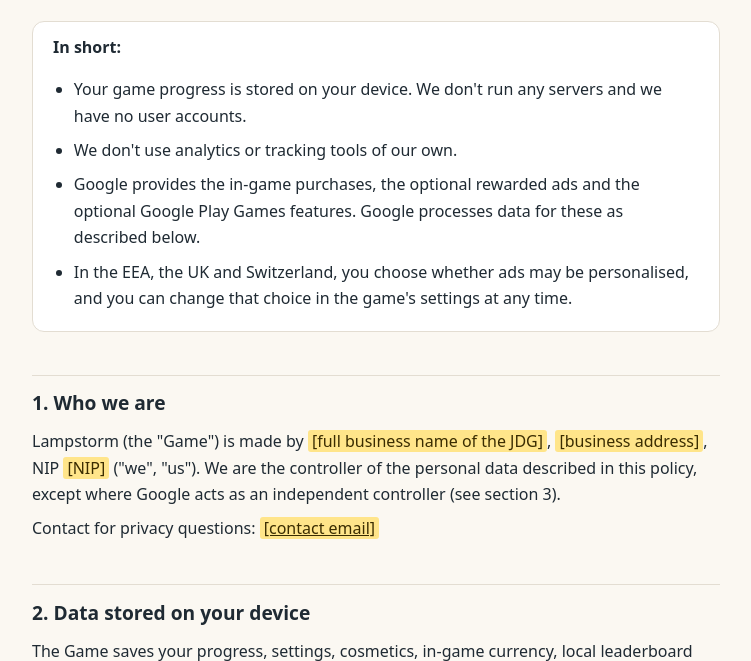
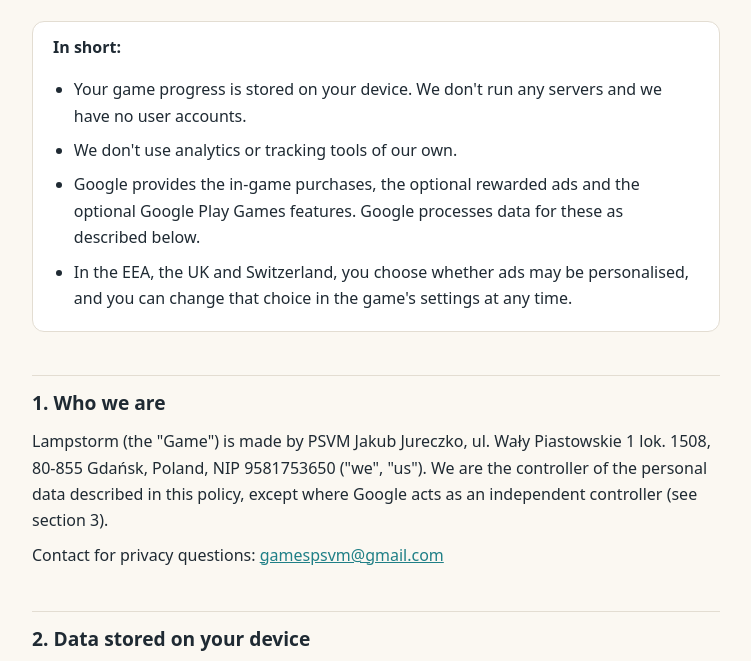
Before and after one commit to ygaros/lampstorm, a plain HTML site: page privacy.html in a window 1280 px wide. Shown: the part 112-773 px from the top of the page, without its empty margins (264-1015 px from the left). Drawn offline with Linux system fonts and the light colour scheme.

Commit message:
Privacy policy: business details
Co-Authored-By: Claude Opus 5.5 <noreply@anthropic.com>

```diff
--- a/privacy.html
+++ b/privacy.html
@@ -52,10 +52,10 @@
 </div>
 
 <h2>1. Who we are</h2>
-<p>Lampstorm (the "Game") is made by <span class="fill">[full business name of the JDG]</span>,
-<span class="fill">[business address]</span>, NIP <span class="fill">[NIP]</span> ("we", "us").
+<p>Lampstorm (the "Game") is made by PSVM Jakub Jureczko,
+ul. Wały Piastowskie 1 lok. 1508, 80-855 Gdańsk, Poland, NIP 9581753650 ("we", "us").
 We are the controller of the personal data described in this policy, except where Google acts as an independent controller (see section 3).</p>
-<p>Contact for privacy questions: <a class="fill" href="mailto:[contact email]">[contact email]</a></p>
+<p>Contact for privacy questions: <a href="mailto:gamespsvm@gmail.com">gamespsvm@gmail.com</a></p>
 
 <h2>2. Data stored on your device</h2>
 <p>The Game saves your progress, settings, cosmetics, in-game currency, local leaderboard and records of purchases you have made in a file on your device. This file is not sent to us. It is deleted when you uninstall the Game or clear its data in Android settings.</p>
```
